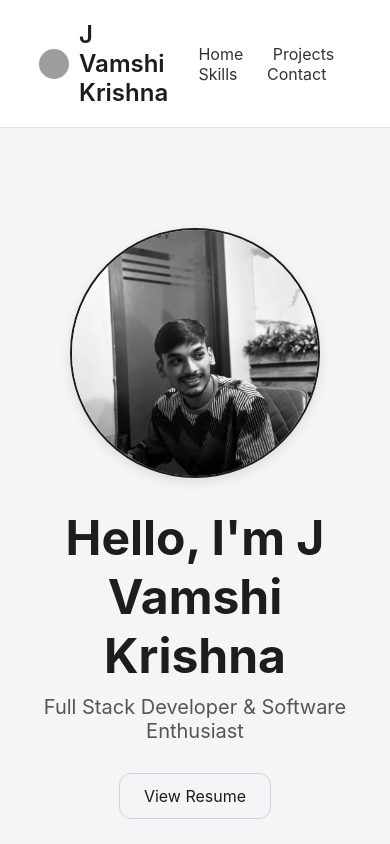
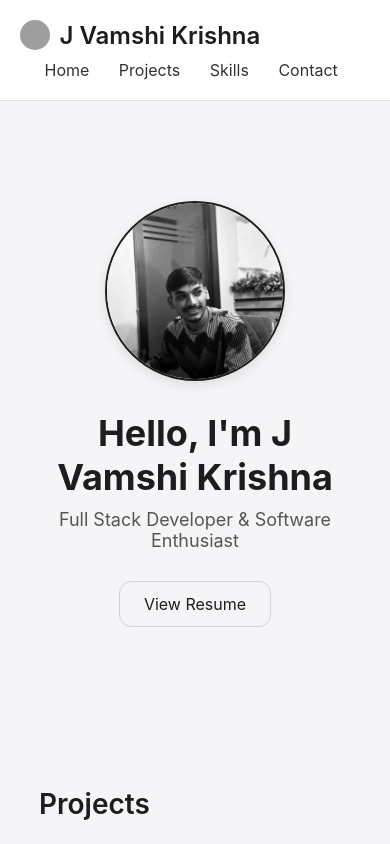
Before and after one commit to vamshiii18/vamshi-portfolio, a plain HTML site: page index.html in a window 390 px wide. Shown: the top 844 px of the page. Drawn offline with Linux system fonts and the light colour scheme; grey boxes are pictures that could not be loaded.

Commit message:
portfolio

```diff
--- a/index.html
+++ b/index.html
@@ -6,12 +6,13 @@
   <title>VamshiKrishna</title>
   <link rel="stylesheet" href="styles/portfolio.css" />
   <link rel="icon" type="image/png" href="images/tabprofile.png" />
+
+  <!-- Social Media Preview -->
   <meta property="og:title" content="My Personal Portfolio Website">
-<meta property="og:description" content="Built using HTML, CSS and hosted on GitHub Pages.">
-<meta property="og:image" content="https://vamshiii18.github.io/vamshi-portfolio/images/tabprofile.png">
-<meta property="og:url" content="https://vamshiii18.github.io/vamshi-portfolio/">
-<meta name="twitter:card" content="summary_large_image">
-
+  <meta property="og:description" content="Built using HTML, CSS and hosted on GitHub Pages.">
+  <meta property="og:image" content="https://vamshiii18.github.io/vamshi-portfolio/images/tabprofile.png">
+  <meta property="og:url" content="https://vamshiii18.github.io/vamshi-portfolio/">
+  <meta name="twitter:card" content="summary_large_image">
 </head>
 <body>
 
@@ -29,7 +30,7 @@
   </nav>
 
   <section id="home" class="hero">
-    <div class="flip-container">
+    <div class="flip-container responsive-profile">
       <div class="flipper">
         <div class="front">
           <img src="images/profile.jpg" alt="Profile Picture" class="profile-pic" />
--- a/styles/portfolio.css
+++ b/styles/portfolio.css
@@ -209,3 +209,32 @@ footer {
   color: white;
   border-color: #1d1d1f;
 }
+
+/*  Responsive Styling */
+@media (max-width: 768px) {
+  nav {
+    flex-direction: column;
+    align-items: flex-start;
+    padding: 20px 5%;
+  }
+
+  .nav-links {
+    flex-wrap: wrap;
+    margin-top: 10px;
+    gap: 12px;
+  }
+
+  .hero h1 {
+    font-size: 36px;
+  }
+
+  .hero p {
+    font-size: 18px;
+  }
+
+  .responsive-profile,
+  .profile-pic {
+    width: 180px;
+    height: 180px;
+  }
+}
```
